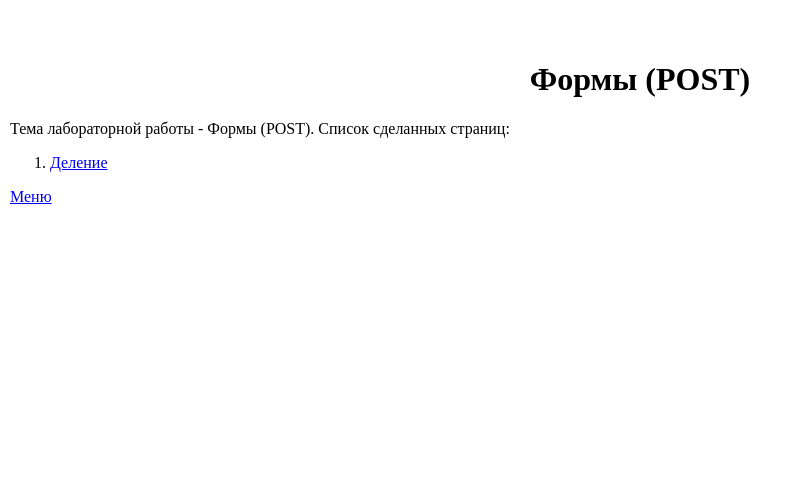
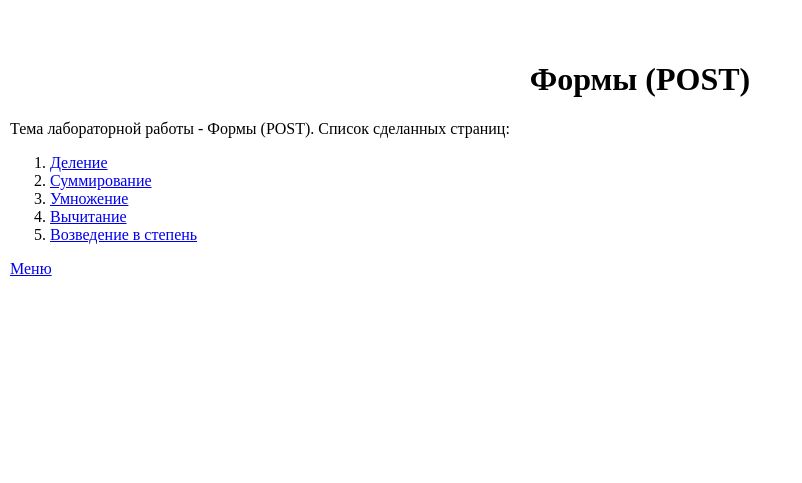
Before and after one commit to SofiaPon/web-programming-labs-2, a Flask app: page /lab4/ in a window 1280 px wide. Shown: the part 58-541 px from the top of the page, without its empty margins (0-802 px from the left). Run offline with Flask 3, Linux system fonts and the light colour scheme.

Commit message:
Арифметика

```diff
--- a/templates/lab4/lab4.html
+++ b/templates/lab4/lab4.html
@@ -4,12 +4,14 @@
 
 {% block main %}
 
-   <h1>Формы (POST)</h1>
+<h1>Формы (POST)</h1>
    <div>Тема лабораторной работы - Формы (POST). Список сделанных страниц: </div>
    <ol>
-    <li>
-        <a href="/lab4/div-form">Деление</a>
-    </li>
+       <li><a href="/lab4/div-form">Деление</a></li>
+       <li><a href="/lab4/add-form">Суммирование</a></li>
+       <li><a href="/lab4/mul-form">Умножение</a></li>
+       <li><a href="/lab4/sub-form">Вычитание</a></li>
+       <li><a href="/lab4/pow-form">Возведение в степень</a></li>
    </ol>
 
 {% endblock %}
```
